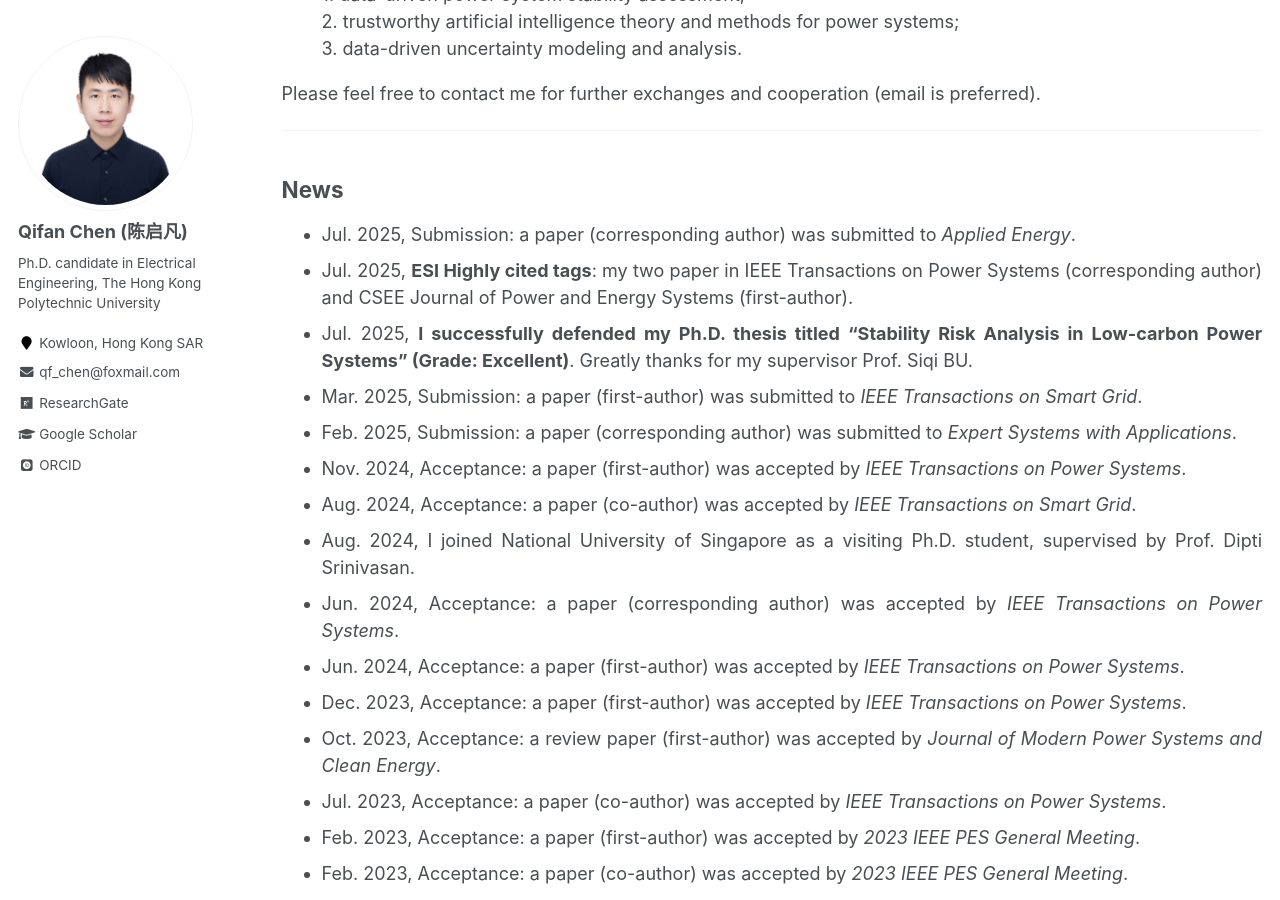
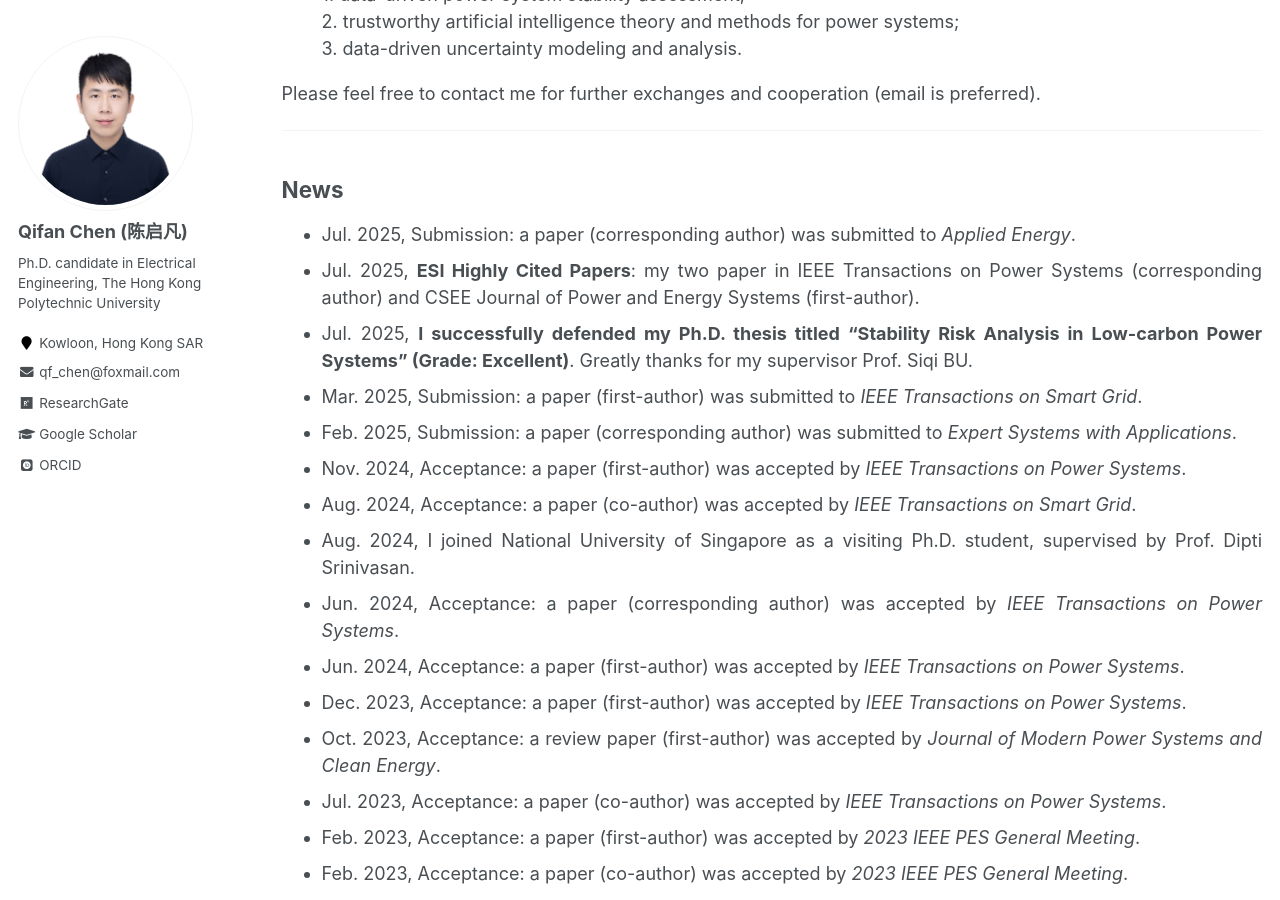
Before and after one commit to ChQf/ChQf.github.io, a Jekyll site: the page built from _pages/about.md, in a window 1280 px wide and 900 px high, scrolled down 486 px. Built offline with Jekyll 4.4.1, drawn with Linux system fonts in a browser that asks for light colours; some web fonts are replaced.

Commit message:
Update about.md

```diff
--- a/_pages/about.md
+++ b/_pages/about.md
@@ -27,7 +27,7 @@ Please feel free to contact me for further exchanges and cooperation (email is p
 
 ## News
 * Jul. 2025, Submission: a paper (corresponding author) was submitted to *Applied Energy*.
-* Jul. 2025, **ESI Highly cited tags**: my two paper in IEEE Transactions on Power Systems (corresponding author) and CSEE Journal of Power and Energy Systems (first-author).
+* Jul. 2025, **ESI Highly Cited Papers**: my two paper in IEEE Transactions on Power Systems (corresponding author) and CSEE Journal of Power and Energy Systems (first-author).
 * Jul. 2025, **I successfully defended my Ph.D. thesis titled "Stability Risk Analysis in Low-carbon Power Systems" (Grade: Excellent)**. Greatly thanks for my supervisor Prof. Siqi BU.
 * Mar. 2025, Submission: a paper (first-author) was submitted to *IEEE Transactions on Smart Grid*.
 * Feb. 2025, Submission: a paper (corresponding author) was submitted to *Expert Systems with Applications*.
```
